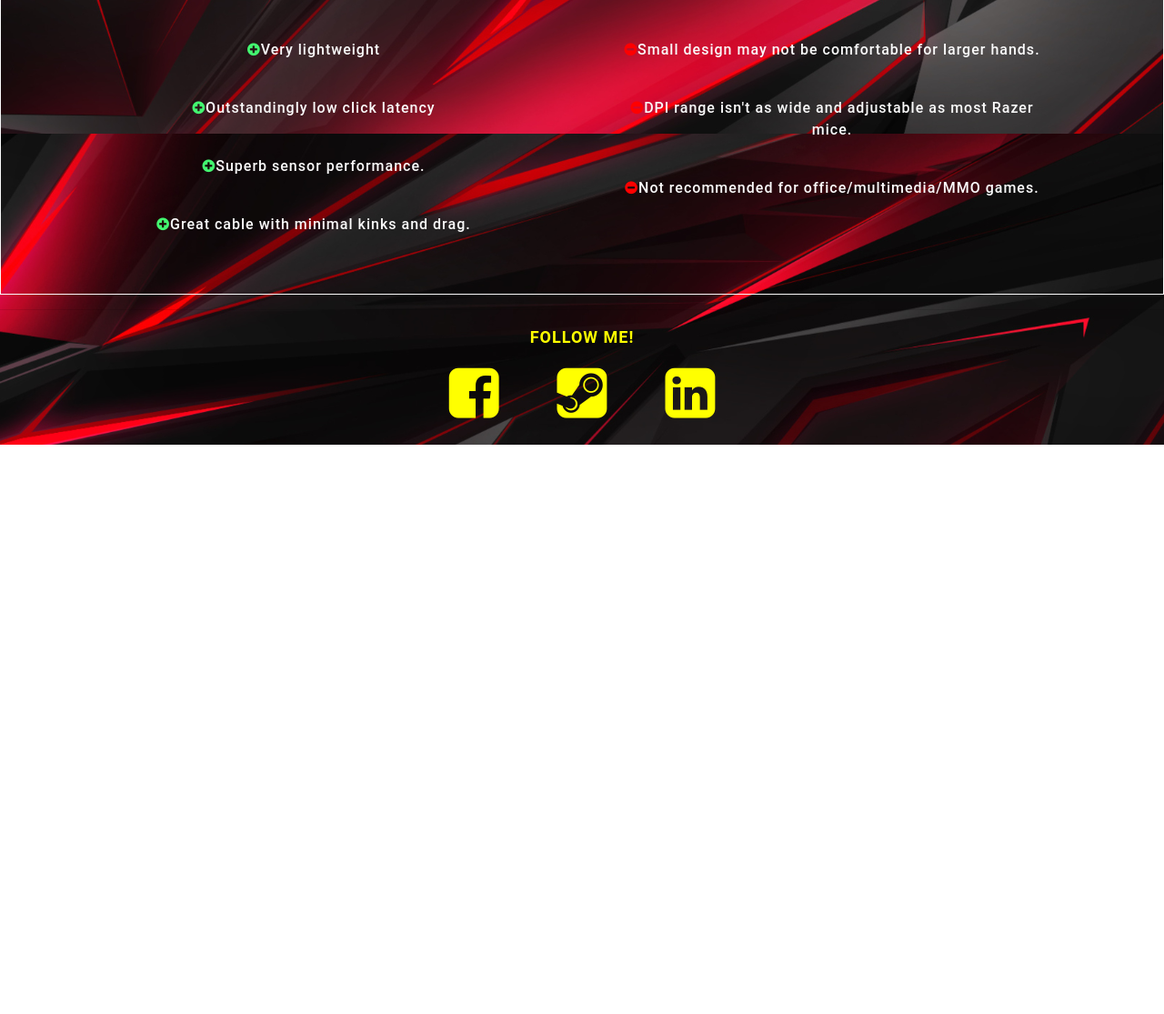
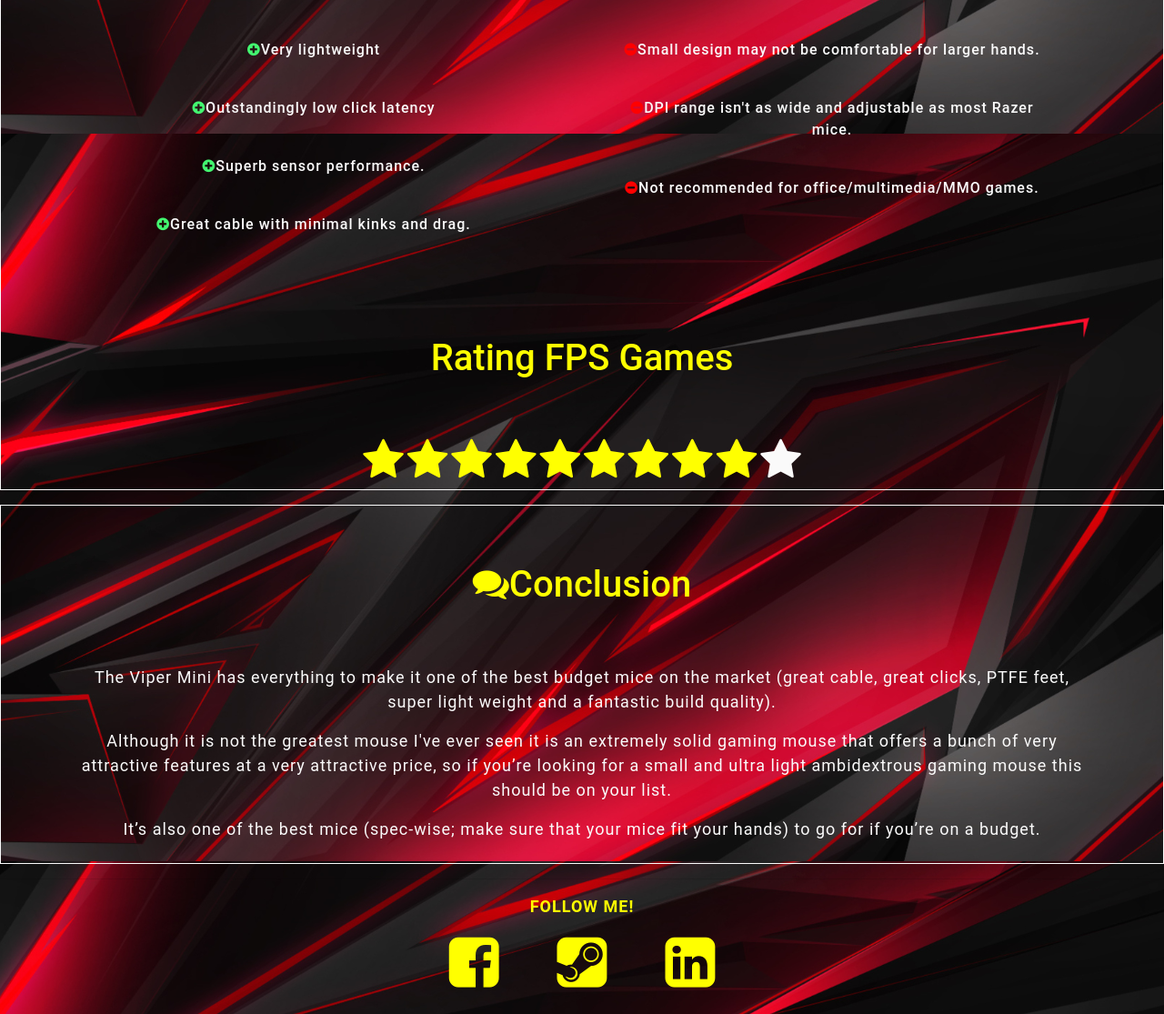
Before and after one commit to AdrianMoldoveanu/milestone-1, a plain HTML site: page viper.html in a window 1280 px wide. Shown: the part 1453-2568 px from the top of the page at 91% size. Before the commit the page ends 1942 px from the top, so only its background shows below. Drawn offline with nearby package versions, Linux system fonts and the light colour scheme.

Commit message:
Add rating and conclusion sections to viper.html

```diff
--- a/viper.html
+++ b/viper.html
@@ -108,6 +108,31 @@
              </div>
          </div>
      </div>
+     <div class="container heading">
+         <h1>Rating FPS Games</h1>
+<!--Using external help from https://www.w3schools.com/ I added 10 spans with star icons to represent the rating of the mouse-->
+         <span class="text-center mx-auto d-block">
+             <span class="fa fa-star fa-3x checked"></span>
+             <span class="fa fa-star fa-3x checked"></span>
+             <span class="fa fa-star fa-3x checked"></span>
+             <span class="fa fa-star fa-3x checked"></span>
+             <span class="fa fa-star fa-3x checked"></span>
+             <span class="fa fa-star fa-3x checked"></span>
+             <span class="fa fa-star fa-3x checked"></span>
+             <span class="fa fa-star fa-3x checked"></span>
+             <span class="fa fa-star fa-3x checked"></span>
+             <span class="fa fa-star fa-3x"></span>
+         </span>
+     </div>
+ </section>
+ <section>
+  <!--This div contains my personal thoughts of the mouse -->
+     <div class="container heading">
+         <h1><i class="fa fa-comments" aria-hidden="true"></i>Conclusion</h1>
+             <p>The Viper Mini has everything to make it one of the best budget mice on the market (great cable, great clicks, PTFE feet, super light weight and a fantastic build quality).</p>
+             <p>Although it is not the greatest mouse I've ever seen it is an extremely solid gaming mouse that offers a bunch of very attractive features at a very attractive price, so if you’re looking for a small and ultra light ambidextrous gaming mouse this should be on your list.</p>
+             <p> It’s also one of the best mice (spec-wise; make sure that your mice fit your hands) to go for if you’re on a budget.</p>
+     </div>
  </section>
  <hr>
  <div class="container">
```
